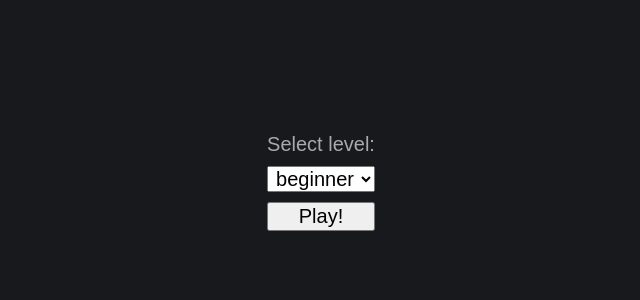
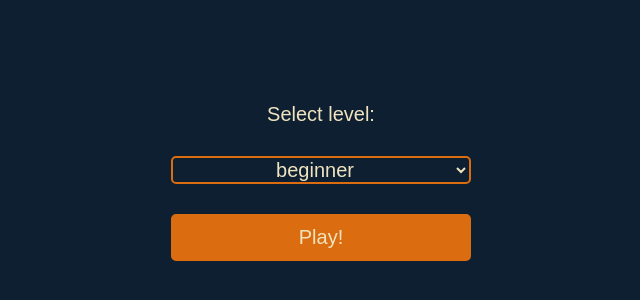
Before and after one commit to GorskiMaciej/memory-game, a plain HTML site: page index.html in a window 1280 px wide. Shown: the part 218-518 px from the top of the page, without its empty margins (319-959 px from the left). Drawn offline with Linux system fonts and the light colour scheme; a web font is replaced by a local one.

Commit message:
styling start window

```diff
--- a/SCSS/_board.scss
+++ b/SCSS/_board.scss
@@ -33,7 +33,7 @@
 
     &:hover {
         cursor: pointer;
-        background-color: #bbb;
+        background-color: $tileColor;
         transition: 0.6s;
     }
 }
--- a/SCSS/_startWindow.scss
+++ b/SCSS/_startWindow.scss
@@ -13,21 +13,40 @@
 }
 
 .start-window__label {
-    margin: 5px;
+    margin: 15px 0;
     color: $mainFontColor;
     font-size: 20px;
     font-family: $mainFont, arial, sans-serif;
+    text-align: center;
 }
 
 .start-window__level-select {
-    margin: 5px;
+    margin: 15px 0;
+    background-color: $mainColor;
+    border: 2px solid $btnColor;
+    border-radius: 5px;
+    color: $mainFontColor;
     font-size: 20px;
     font-family: $mainFont, arial, sans-serif;
     text-align: center;
 }
 
 .start-window__button {
-    margin: 5px;
+    box-sizing: border-box;
+    margin: 15px 0;
+    padding: 10px;
+    width: 300px;
+    color: $mainFontColor;
+    background-color: $btnColor;
+    border: 2px solid $btnColor;
+    border-radius: 5px;
     font-size: 20px;
     font-family: $mainFont, arial, sans-serif;
+    transition: 0.3s;
+    ;
+
+    &:hover {
+        background-color: $mainColor;
+        border: 2px solid $btnColor;
+    }
 }
--- a/SCSS/_variables.scss
+++ b/SCSS/_variables.scss
@@ -1,9 +1,11 @@
 $tileLogo: '../IMG/BrainLogo.png';
+
 // colors:
-
-$tileBorder: #ff0090;
-$mainColor: rgb(24, 25, 29);
-$mainFontColor: #aaa;
+$btnColor: #DB6C0F;
+$mainColor: #0D1F30;
+$tileColor:#3B6670;
+$brightBlue: #8BADA3;
+$mainFontColor: #F0E3C0;
 
 //fonts:
 $mainFont: 'McLaren';
```
Also changed, not shown: CSS/style.css, 1 other file.
